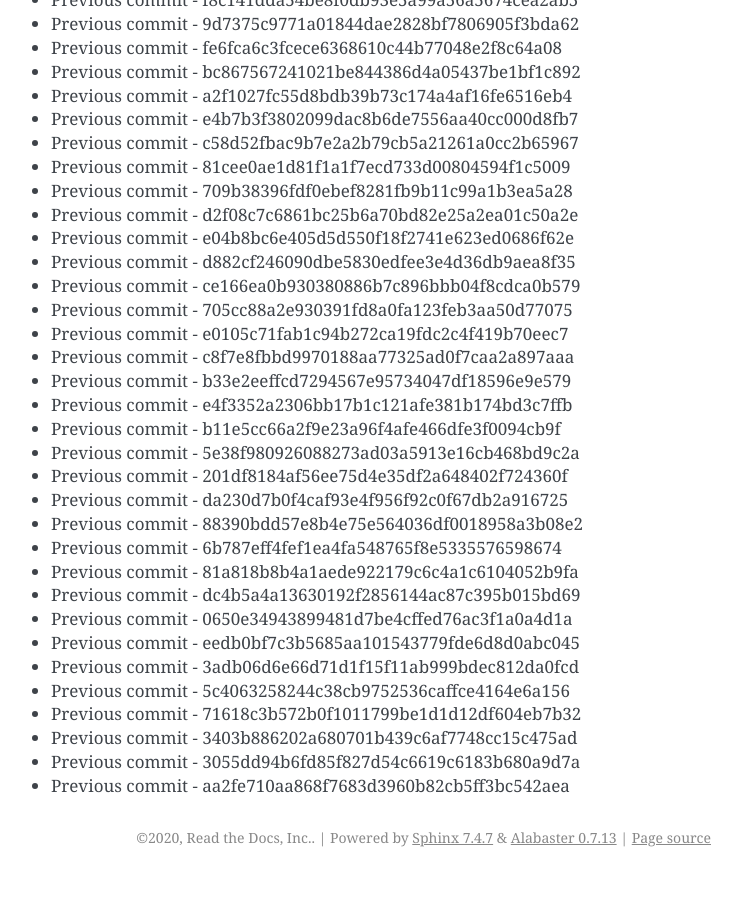
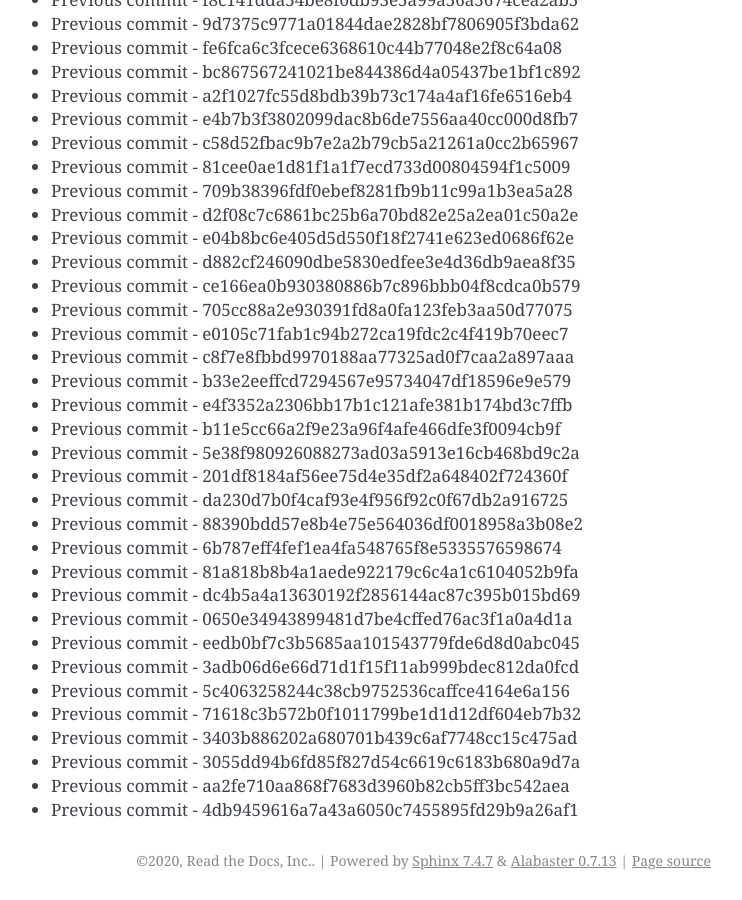
Before and after one commit to readthedocs/rtd-git-stresstest, a Sphinx documentation site: the page built from docs/updates.rst, in a window 1280 px wide and 900 px high, scrolled down 84896 px. Shown: the whole window, without its empty margins (399-1141 px from the left). Built offline with Sphinx 7.4.7, drawn with Linux system fonts in a browser that asks for light colours; before the commit the page ends 85773 px from its top, so only the background shows below that.

Commit message:
Generating commit from previous: 4db9459616a7a43a6050c7455895fd29b9a26af1

```diff
--- a/docs/updates.rst
+++ b/docs/updates.rst
@@ -3599,3 +3599,4 @@ It can be tested for any performance characteristics.
 * Previous commit - 3403b886202a680701b439c6af7748cc15c475ad
 * Previous commit - 3055dd94b6fd85f827d54c6619c6183b680a9d7a
 * Previous commit - aa2fe710aa868f7683d3960b82cb5ff3bc542aea
+* Previous commit - 4db9459616a7a43a6050c7455895fd29b9a26af1
```
